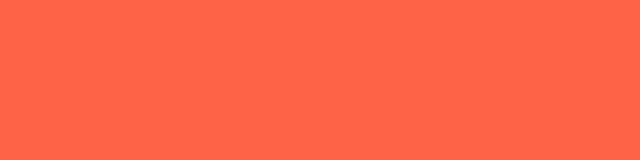
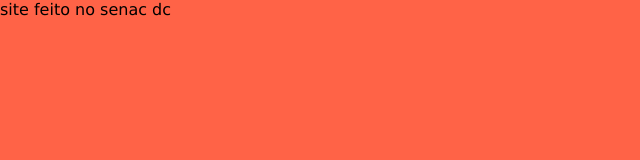
Before and after one commit to gabrusso1903/projeto, a plain HTML site: page index.html in a window 1280 px wide. Shown: the whole page, without its empty margins (0-640 px from the left). Drawn offline with Linux system fonts and the light colour scheme.

Commit message:
footer tanatan

```diff
--- a/index.html
+++ b/index.html
@@ -7,6 +7,9 @@
     <link rel="stylesheet" href="style.css">
 </head>
 <body>
+    <footer>
+        <p>site feito no senac dc</p>
+    </footer>
     <script src="./script.js"></script>
 </body>
 </html>
```
